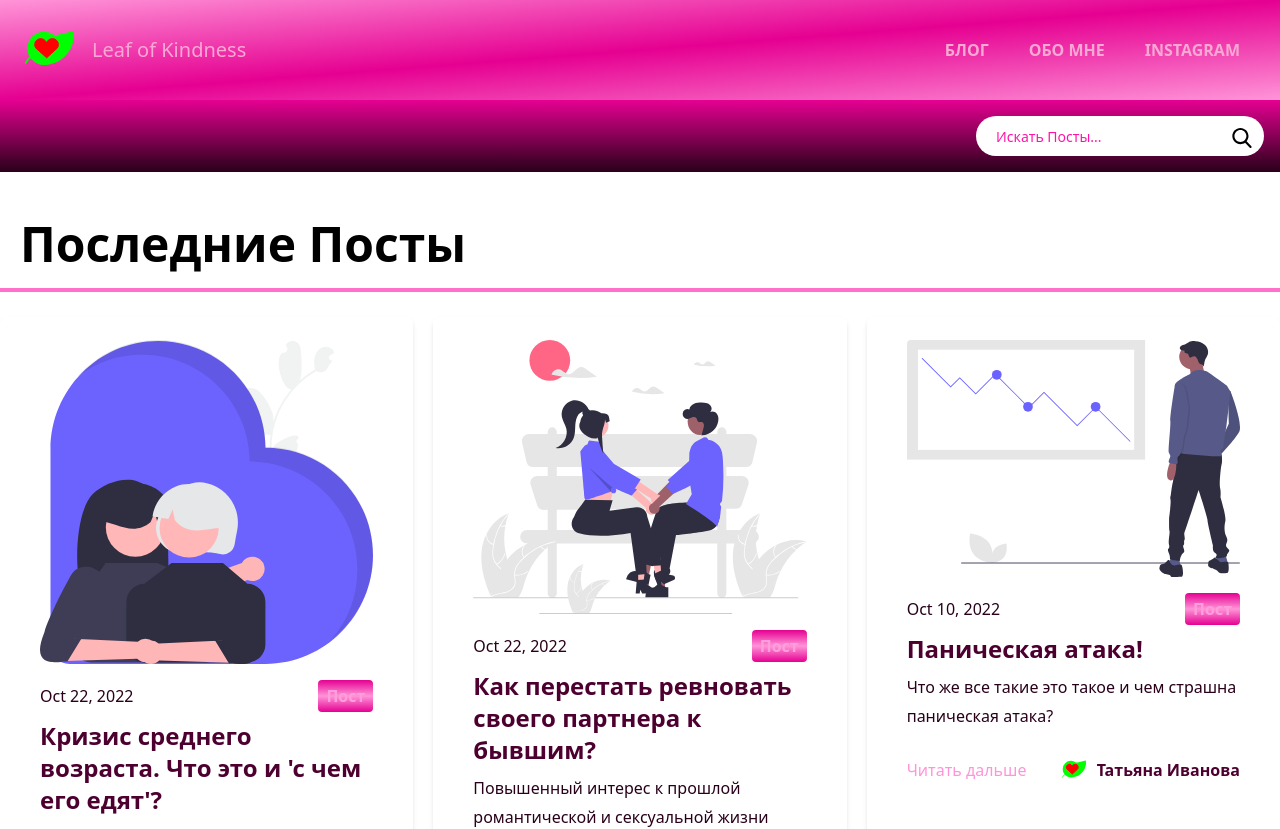
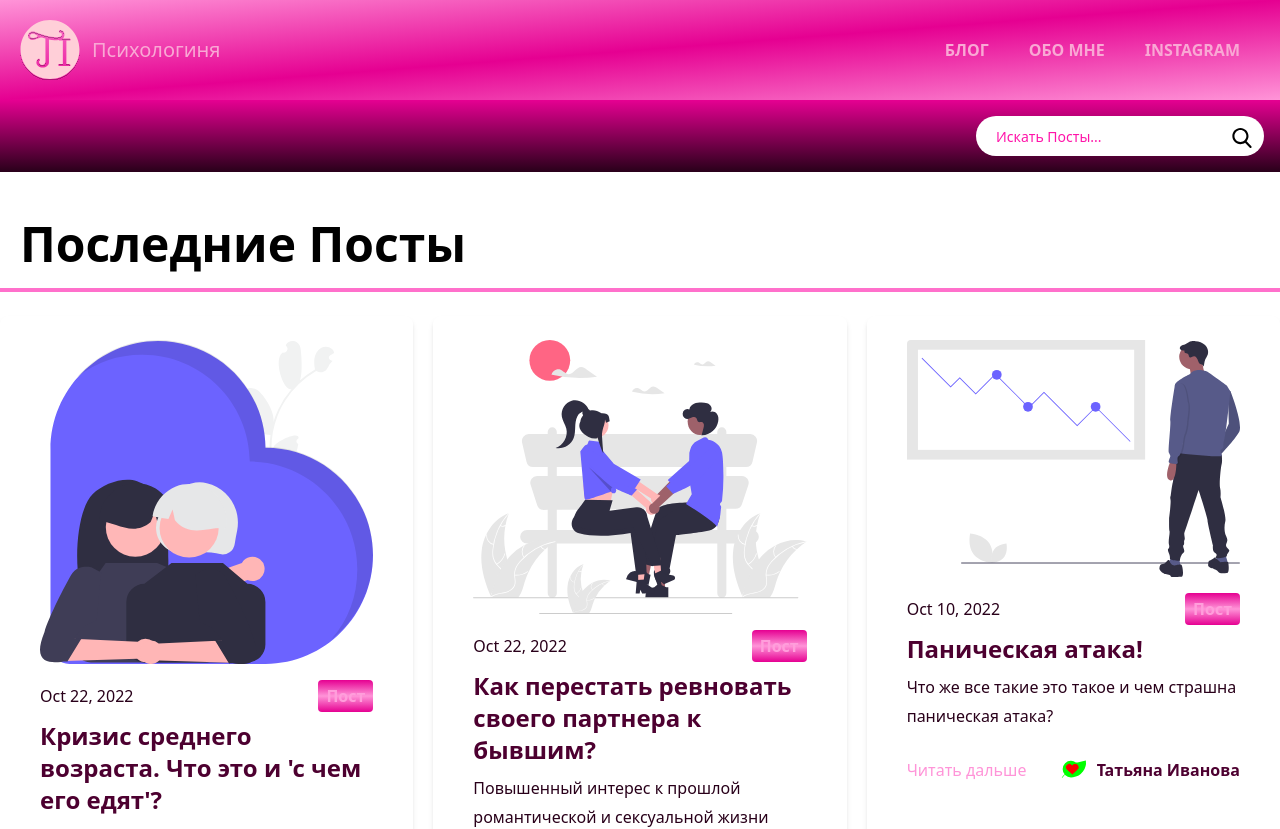
Before and after one commit to Dominic-N1/tanusha-next-blog, a Next.js app: page / in a window 1280 px wide. Shown: the top 829 px of the page. Built offline with nearby package versions, Linux system fonts and the light colour scheme.

Commit message:
add logo new

```diff
--- a/components/BaseHead.tsx
+++ b/components/BaseHead.tsx
@@ -15,7 +15,7 @@ export default function BaseHead({
   description,
   siteName,
   siteUrl,
-  image = "/leaf-heart.svg",
+  image = "/logoti.svg",
   children,
 }) {
   return (
@@ -24,12 +24,7 @@ export default function BaseHead({
       <meta http-equiv="Content-Type" content="text/html; charset=utf-8" />
       <meta name="viewport" content="width=device-width,initial-scale=1" />{" "}
       <meta http-equiv="Content-Language" content="ru_RU" />
-      <link
-        rel="icon"
-        href="/leaf-heart.svg"
-        sizes="any"
-        type="image/svg+xml"
-      />
+      <link rel="icon" href="/logoti.svg" sizes="any" type="image/svg+xml" />
       <meta name="revisit-after" content="30 days" />
       <meta name="author" content="Domscript" />
       {/* <meta name="generator" content={generator} /> */}
--- a/components/Header.js
+++ b/components/Header.js
@@ -10,12 +10,10 @@ export default function Header() {
           href="/"
           className="flex flex-nowrap hover:opacity-60 md:w-1/5 title-font font-medium items-center md:justify-start mb-4 md:mb-0"
         >
-          <Canvas width="60" height="60">
-            <Image src="/leaf-heart.svg" width={40} height={40} alt="logo" />
-          </Canvas>
-          <span className="ml-3 text-xl whitespace-nowrap">
-            Leaf of Kindness
-          </span>
+          <Image src="/logoti.svg" width={60} height={60} alt="logo" />
+          {/* <Canvas width="60" height="60">
+          </Canvas> */}
+          <span className="ml-3 text-xl whitespace-nowrap">Психологиня</span>
         </Link>
         <nav className="flex flex-wrap md:w-4/5 items-center justify-end text-base md:ml-auto">
           <Link
--- a/components/Layout.js
+++ b/components/Layout.js
@@ -30,11 +30,11 @@ export default function Layout({
 }
 
 Layout.defaultProps = {
-  title: "Добро пожаловать, Leaf of kindness",
+  title: "ПсихологИНЯ",
   keywords:
     "семейная психология, москва, цена, рейтинг, отзывы, психолог в москве, социальный психолог, семейный психолог, детский психолог, как общаться с ребенком, психолог для личностного роста, прием онлайн, психолог онлайн, психолог тайна, конфиденциальность, от 2000 рублей, более 1000 клиентов, психология, помощь, доброта, беседа, разговор по душам, неудовлетворенность в отношениях, частые конфликты, развод, мысли о разводе, мысли о расставании, проблема отцы и дети, частые недопонимания, каша в голове, перегорание, для себя",
   description:
     "Семейный психолог в Москве. Помощь при перегорании. Психолог семейных отношений, консультации. ⭐ от 2000 рублей/ч ⭐!  Индивидуальный подход, удобный график. ✅ Практика с 2016 года. ✅ Более 1 000 клиентов",
-  siteName: "Leaf of Kindness",
+  siteName: "Психологиня",
   siteUrl: "https://leaf-of-kindness.netlify.app/",
 };
--- a/pages/404.js
+++ b/pages/404.js
@@ -7,7 +7,7 @@ export default function NotFoundPage() {
     <Layout title="Page Not Found">
       <div className="flex flex-col items-center mt-20">
         <Image
-          src="/leaf-heart.svg"
+          src="/logoti.svg"
           alt=""
           width={70}
           height={70}
```
Also changed, not shown: cache/data.js, public/logoti.svg (added).
